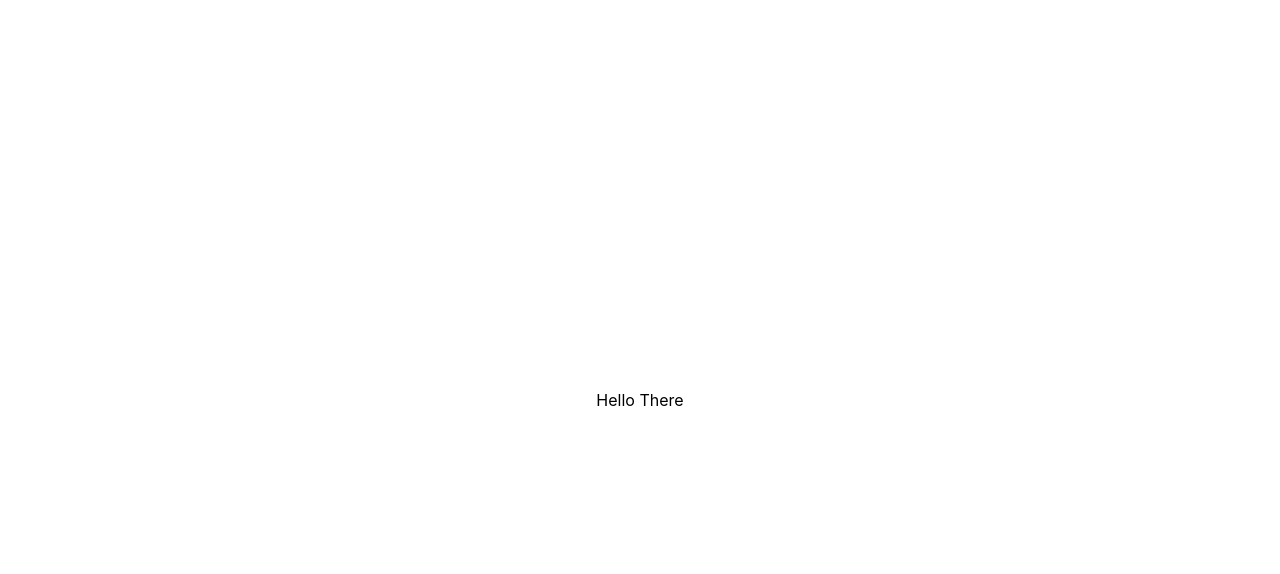
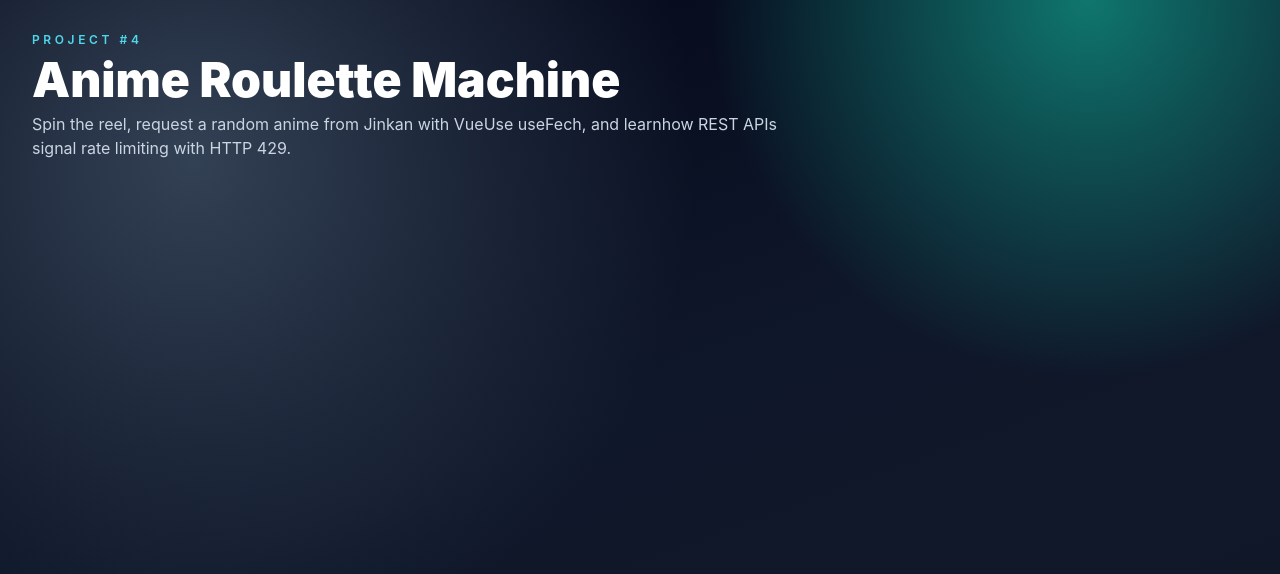
Before and after one commit to jorgerojas84/anime-roulette-watchlist, a Vue app: page / in a window 1280 px wide. Shown: the top 574 px of the page. Built offline with nearby package versions, Linux system fonts and the light colour scheme.

Commit message:
added vueuse and worked on header

```diff
--- a/package.json
+++ b/package.json
@@ -15,6 +15,7 @@
   "dependencies": {
     "@eslint/js": "^10.0.1",
     "@tailwindcss/vite": "^4.3.3",
+    "@vueuse/core": "^15.0.0",
     "eslint-config-prettier": "^10.1.8",
     "eslint-plugin-vue": "^10.11.0",
     "prettier": "^3.9.8",
--- a/src/App.vue
+++ b/src/App.vue
@@ -1,8 +1,5 @@
-
-
 <template>
-  <div class="h-screen flex flex-col">
-
+  <div class="min-h-screen">
     <RouterView />
   </div>
 </template>
--- a/src/pages/HomePage.vue
+++ b/src/pages/HomePage.vue
@@ -1,5 +1,15 @@
 <script setup></script>
 
 <template>
-    <main class="flex flex-1 items-center justify-center">Hello There</main>
+    <main class="min-h-screen bg-[radial-gradient(circle_at_15%_20%,#334155,transparent_40%),radial-gradient(circle_at_85%_0%,#0f766e,transparent_28%),linear-gradient(160deg,#020617,#0f172a,#111827)] px-4 py-8 text-slate-100 sm:px 6 lg:px-8">
+
+    <div class="mx-auto max-w-7xl">
+      <header>
+        <p class="text-xs font-semibold uppercase tracking-[0.3em] text-cyan-300/90">Project #4</p>
+        <h1 class="mt-2 text-4xl font-black text-white sm:text-5xl">Anime Roulette Machine</h1>
+        <p class="mt-2 max-w-3xl text-sm text-slate-300 sm:text-base">Spin the reel, request a random anime from Jinkan with VueUse useFech, and learnhow REST APIs signal rate limiting with HTTP 429.</p>
+      </header>
+    </div>
+
+    </main>
 </template>
```
Also changed, not shown: 1 other file (tests, documents, lock files or other folders).
